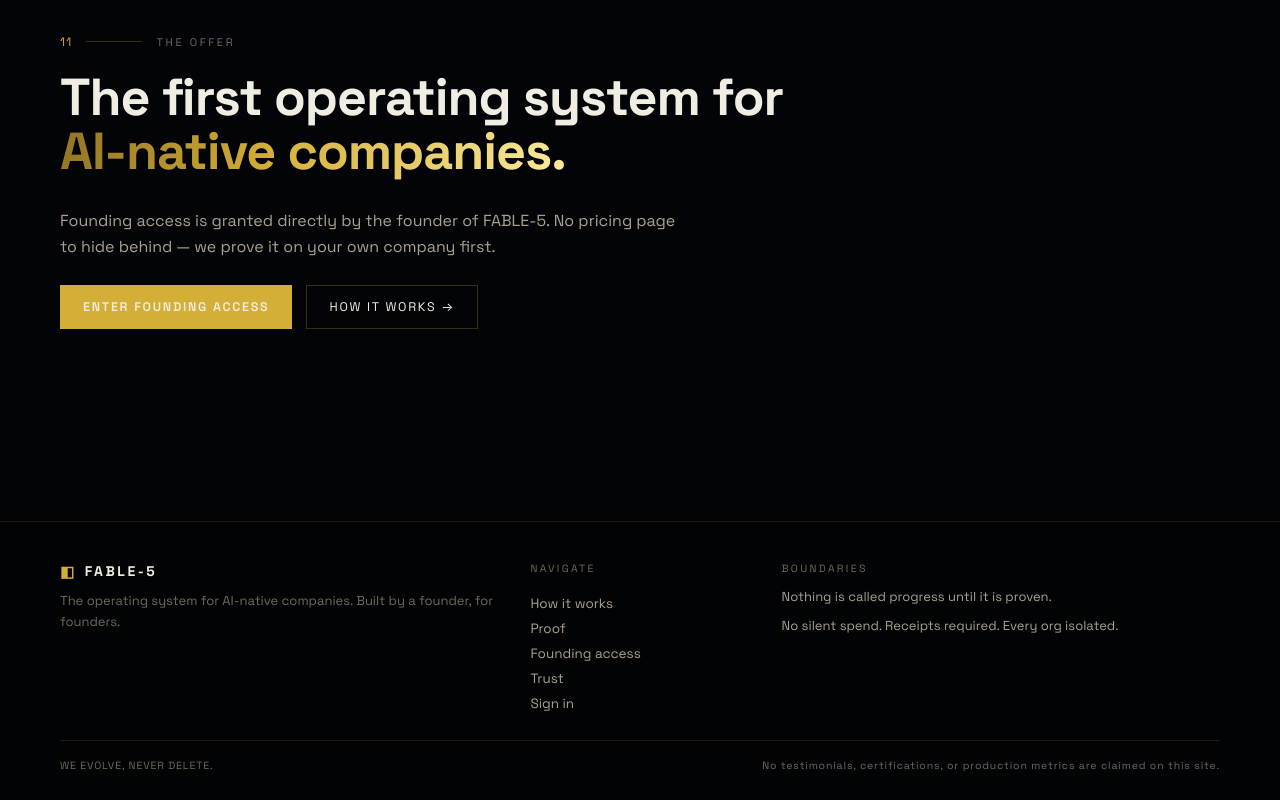
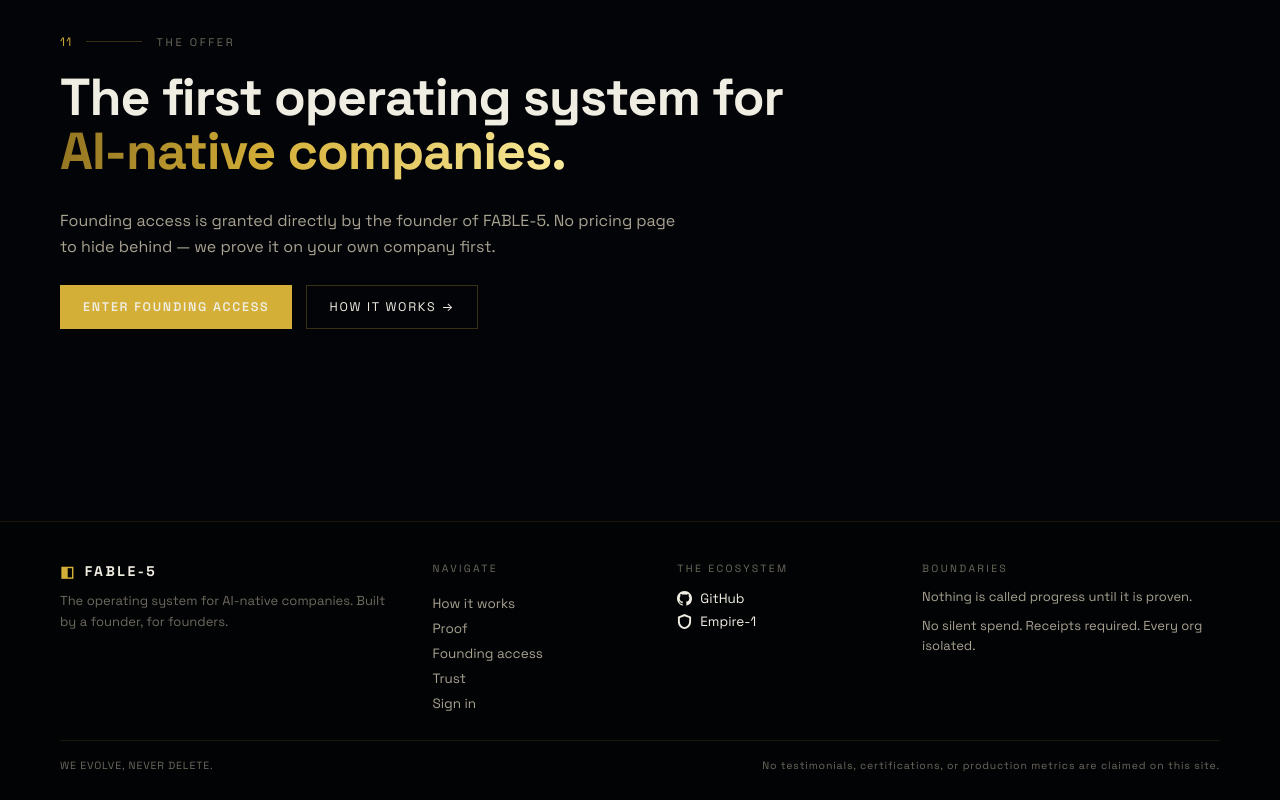
Before and after one commit to empire1-cloud/fable-5, a React (Vite) app in the folder app/: page / in a window 1280 px wide. Shown: the part 8545-9345 px from the top of the page. Built offline with nearby package versions, Linux system fonts and the light colour scheme; no server answers.

Commit message:
feat(app): footer ecosystem links — GitHub repo + Empire-1
Adds THE ECOSYSTEM footer column with GitHub (repo, octocat mark) and
Empire-1 (empire1.cloud) links; footer grid widened to 4 columns.

```diff
--- a/app/src/components/PublicShell.tsx
+++ b/app/src/components/PublicShell.tsx
@@ -88,6 +88,32 @@
             <a href={href("/sign-in")}>Sign in</a>
           </nav>
           <div>
+            <div className="pub-foot-head">THE ECOSYSTEM</div>
+            <a
+              className="pub-foot-ext"
+              href="https://github.com/empire1-cloud/Fable-5"
+              target="_blank"
+              rel="noreferrer"
+            >
+              <svg viewBox="0 0 16 16" className="pub-foot-ico" aria-hidden="true">
+                <path
+                  fill="currentColor"
+                  d="M8 0C3.58 0 0 3.58 0 8c0 3.54 2.29 6.53 5.47 7.59.4.07.55-.17.55-.38 0-.19-.01-.82-.01-1.49-2.01.37-2.53-.49-2.69-.94-.09-.23-.48-.94-.82-1.13-.28-.15-.68-.52-.01-.53.63-.01 1.08.58 1.23.82.72 1.21 1.87.87 2.33.66.07-.52.28-.87.51-1.07-1.78-.2-3.64-.89-3.64-3.95 0-.87.31-1.59.82-2.15-.08-.2-.36-1.02.08-2.12 0 0 .67-.21 2.2.82.64-.18 1.32-.27 2-.27s1.36.09 2 .27c1.53-1.04 2.2-.82 2.2-.82.44 1.1.16 1.92.08 2.12.51.56.82 1.27.82 2.15 0 3.07-1.87 3.75-3.65 3.95.29.25.54.73.54 1.48 0 1.07-.01 1.93-.01 2.2 0 .21.15.46.55.38A8.01 8.01 0 0 0 16 8c0-4.42-3.58-8-8-8Z"
+                />
+              </svg>
+              GitHub
+            </a>
+            <a className="pub-foot-ext" href="https://empire1.cloud" target="_blank" rel="noreferrer">
+              <svg viewBox="0 0 16 16" className="pub-foot-ico" aria-hidden="true">
+                <path
+                  fill="currentColor"
+                  d="M8 0 15 3v5c0 4.5-3 7.5-7 8-4-.5-7-3.5-7-8V3L8 0Zm0 2.3L3 4.2v3.8c0 3.3 2.1 5.5 5 6 2.9-.5 5-2.7 5-6V4.2L8 2.3Z"
+                />
+              </svg>
+              Empire-1
+            </a>
+          </div>
+          <div>
             <div className="pub-foot-head">BOUNDARIES</div>
             <p className="pub-foot-line">Nothing is called progress until it is proven.</p>
             <p className="pub-foot-line">No silent spend. Receipts required. Every org isolated.</p>
--- a/app/src/styles/public.css
+++ b/app/src/styles/public.css
@@ -520,7 +520,7 @@
 }
 .pub-foot-grid {
   display: grid;
-  grid-template-columns: 2fr 1fr 2fr;
+  grid-template-columns: 1.6fr 1fr 1fr 1.4fr;
   gap: 32px;
   width: min(1160px, 100%);
   margin: 0 auto;
@@ -564,6 +564,23 @@
   font-size: 13px;
   line-height: 1.6;
   margin: 0 0 8px;
+}
+.pub-foot-ext {
+  display: flex;
+  align-items: center;
+  gap: 8px;
+  color: var(--pub-ink-dim);
+  text-decoration: none;
+  font-size: 13.5px;
+  padding: 3px 0;
+}
+.pub-foot-ext:hover {
+  color: var(--pub-gold);
+}
+.pub-foot-ico {
+  width: 15px;
+  height: 15px;
+  flex: none;
 }
 .pub-foot-fine {
   width: min(1160px, 100%);
```
